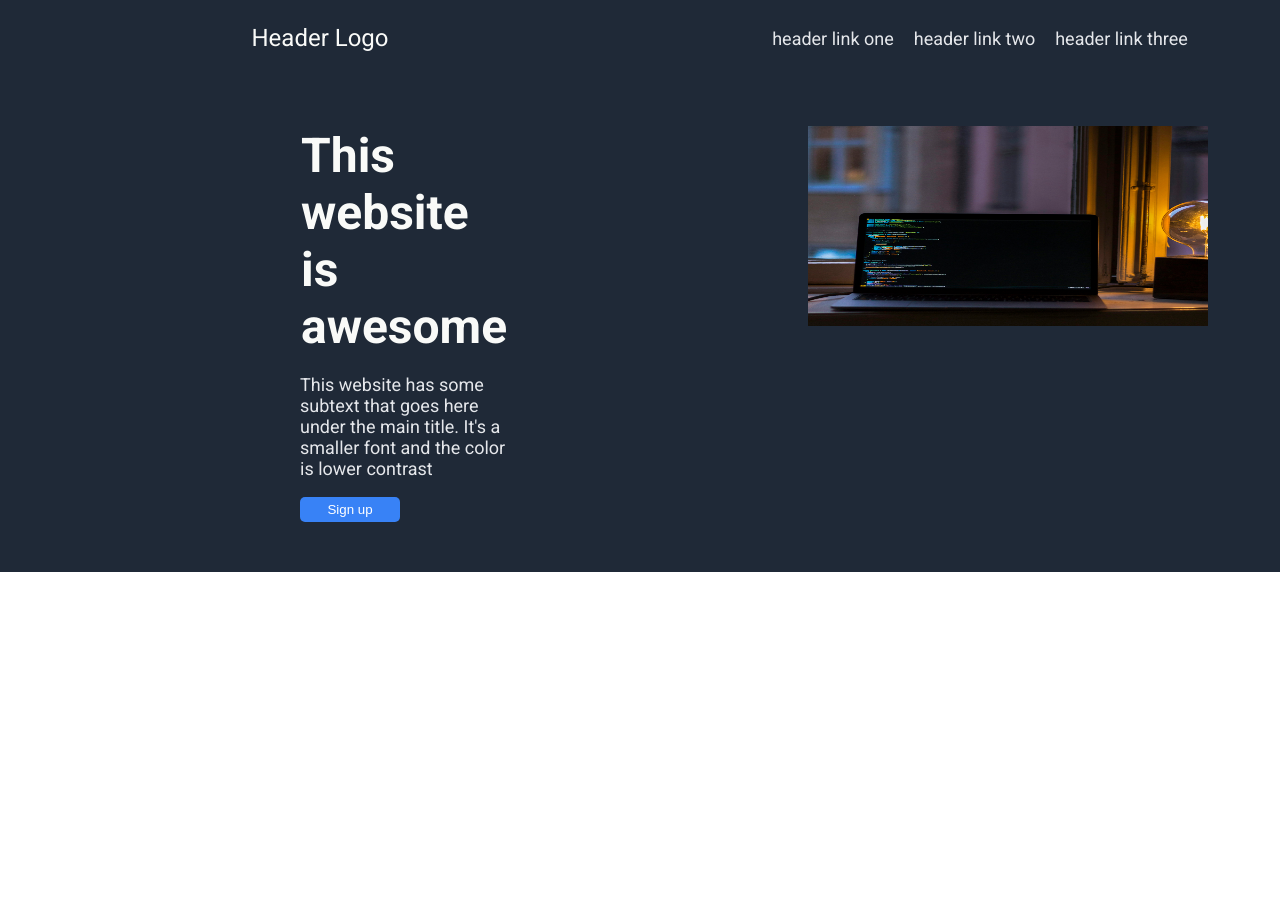
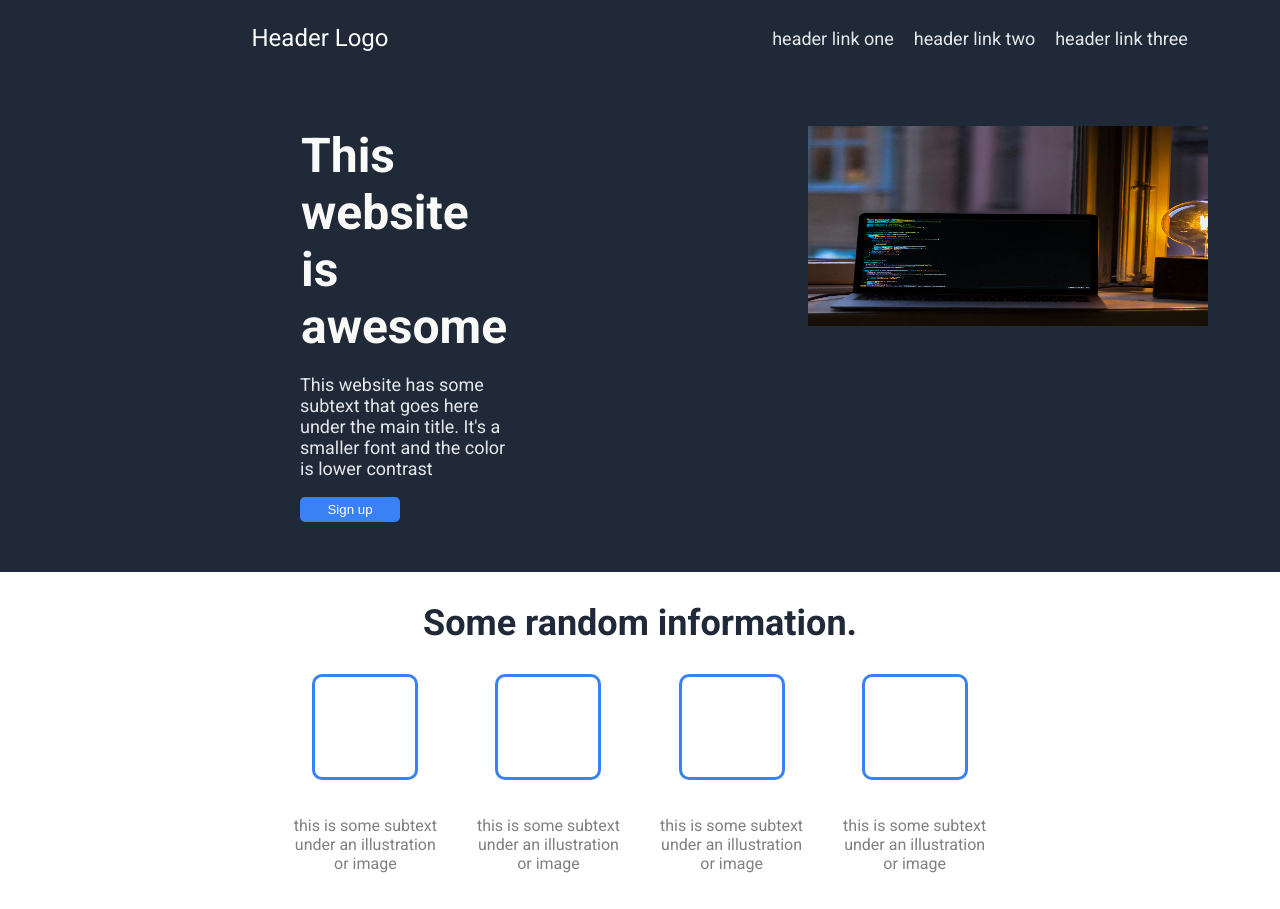
Before and after one commit to jerriker/landing-page, a plain HTML site: page index.html in a window 1280 px wide. Shown: the top 909 px of the page. Before the commit the page ends 800 px from the top, so only its background shows below. Drawn offline with Linux system fonts and the light colour scheme.

Commit message:
Added the second section

```diff
--- a/index.html
+++ b/index.html
@@ -30,5 +30,38 @@
         <div class="content-right"><img src="image.jpg" alt="" /></div>
       </div>
     </header>
+    <section class="second-section">
+      <h2>Some random information.</h2>
+      <div class="container">
+        <div class="box-container">
+          <div class="blue-box"></div>
+          <p class="p-second">
+            this is some subtext <br />under an illustration <br />
+            or image
+          </p>
+        </div>
+        <div class="box-container">
+          <div class="blue-box"></div>
+          <p class="p-second">
+            this is some subtext <br />under an illustration <br />
+            or image
+          </p>
+        </div>
+        <div class="box-container">
+          <div class="blue-box"></div>
+          <p class="p-second">
+            this is some subtext <br />under an illustration <br />
+            or image
+          </p>
+        </div>
+        <div class="box-container">
+          <div class="blue-box"></div>
+          <p class="p-second">
+            this is some subtext <br />under an illustration <br />
+            or image
+          </p>
+        </div>
+      </div>
+    </section>
   </body>
 </html>
--- a/styles.css
+++ b/styles.css
@@ -71,3 +71,31 @@ img {
   height: 200px;
   margin-right: 150px;
 }
+h2 {
+  font-size: 36px;
+  font-weight: bold;
+  color: #1f2937;
+  text-align: center;
+}
+.container {
+  display: flex;
+  justify-content: center;
+  align-items: center;
+}
+.box-container {
+  display: flex;
+  flex-direction: column;
+  justify-content: center;
+  align-items: center;
+}
+.blue-box {
+  border: 3px solid #3882f6;
+  width: 100px;
+  height: 100px;
+  border-radius: 10px;
+}
+.p-second {
+  text-align: center;
+  padding: 20px;
+  color: hsl(0, 0%, 50%);
+}
```
